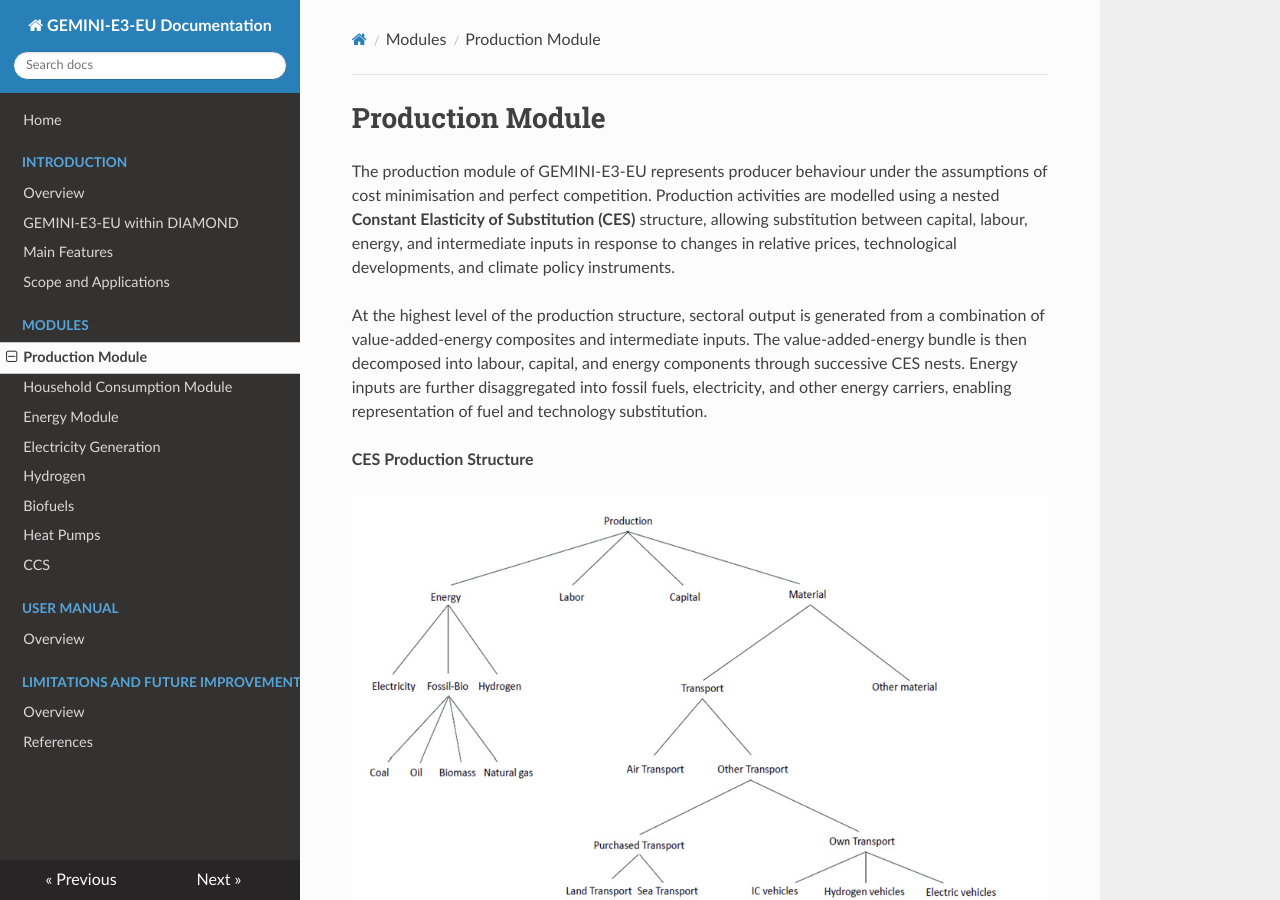
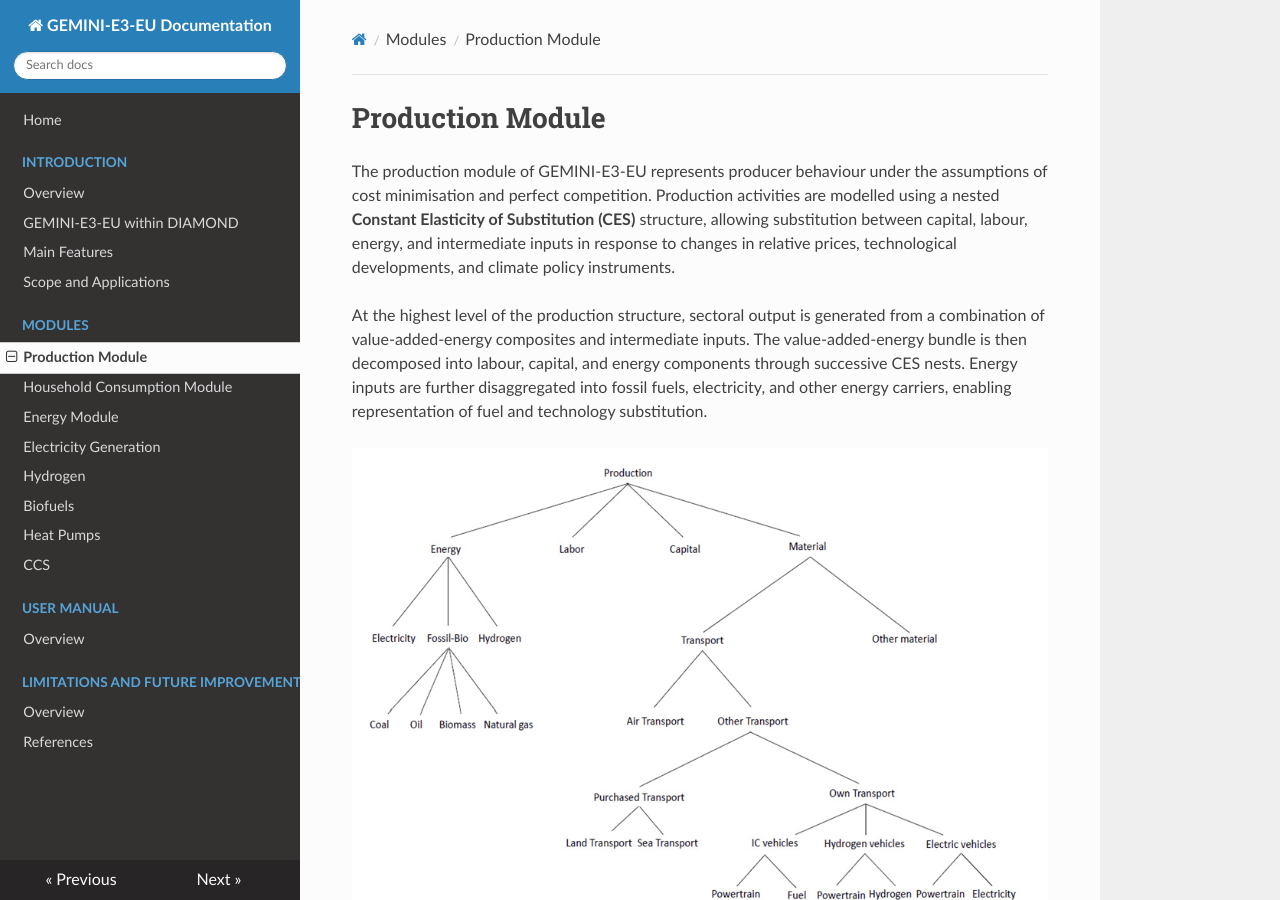
Before and after one commit to Perdana-Sigit/GEMINI-E3-EU, an MkDocs documentation site: the page built from docs/modules/production.md, in a window 1280 px wide and 900 px high. Built offline with MkDocs 1.6.1, drawn with Linux system fonts in a browser that asks for light colours; nearby versions of some CDN libraries.

Commit message:
Update production.md

```diff
--- a/docs/modules/production.md
+++ b/docs/modules/production.md
@@ -4,9 +4,7 @@ The production module of GEMINI-E3-EU represents producer behaviour under the as
 
 At the highest level of the production structure, sectoral output is generated from a combination of value-added-energy composites and intermediate inputs. The value-added-energy bundle is then decomposed into labour, capital, and energy components through successive CES nests. Energy inputs are further disaggregated into fossil fuels, electricity, and other energy carriers, enabling representation of fuel and technology substitution.
 
-**CES Production Structure**
-
-![CES Structure](../../Images/CESProd.png)
+![CES Structure](../Images/CESProd.png)
 
 The production module distinguishes major economic sectors including:
 
```
